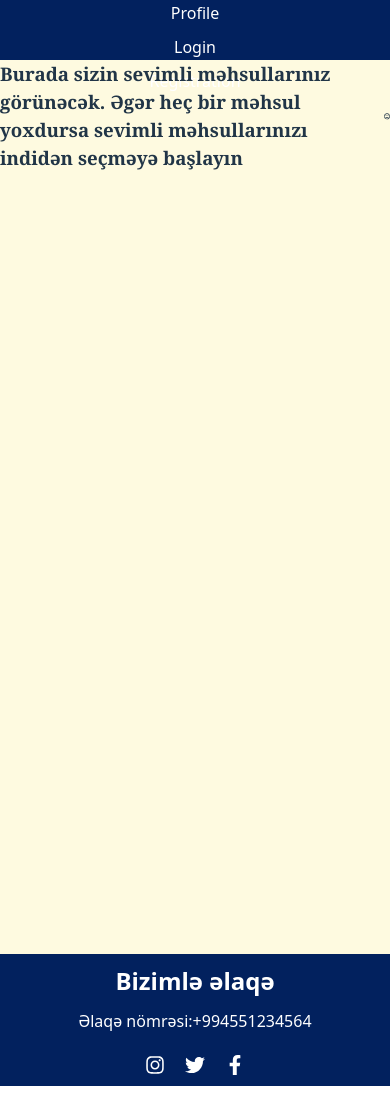
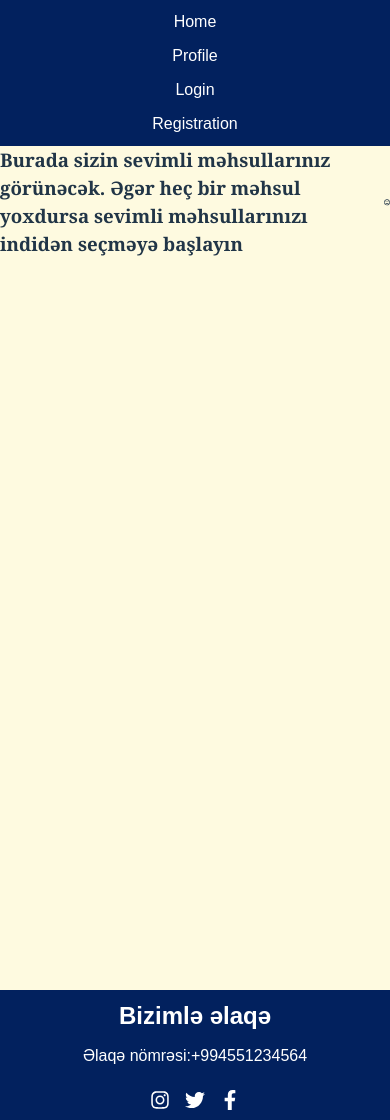
Before and after one commit to Ilaha206/Project, a React (Vite) app in the folder FE/: page /user in a window 390 px wide. Before the commit the page ends 1086 px from the top, so only its background shows below. Built offline with nearby package versions, Linux system fonts and the light colour scheme.

Commit message:
Implemented responsive design for Detail page

```diff
--- a/FE/src/App.css
+++ b/FE/src/App.css
@@ -5,6 +5,7 @@
 }
 
 body {
+  font-family: sans-serif;
   background-color: #fefae0;
   height: 100%;
 }
--- a/FE/src/Components/Footer/Footer.css
+++ b/FE/src/Components/Footer/Footer.css
@@ -1,8 +1,11 @@
 .footer_section {
   background-color: rgb(2, 33, 94);
-    margin-top: 50px;
   padding: 1rem;
+  margin: 0;
+  width: 100%;
+  box-sizing: border-box;
 }
+
 
 .contact {
     display: flex;
@@ -39,9 +42,38 @@ h2 {
     font-size: 20px;
 }
 
+/* Mobil cihazlar (<=600px) üçün */
 @media (max-width: 600px) {
+  .footer_section {
+    padding: 15px;
+    text-align: center;
+  }
+
   .footer_icons {
     flex-direction: column;
     gap: 15px;
+    align-items: center;
+  }
+
+  .phone_number,
+  .icons {
+    font-size: 16px;
+  }
+
+  .icons {
+    gap: 15px;
+    font-size: 20px;
   }
 }
+
+/* Planşetlər (601px–900px) üçün */
+@media (min-width: 601px) and (max-width: 900px) {
+  .footer_icons {
+    gap: 30px;
+  }
+
+  .phone_number,
+  .icons {
+    font-size: 18px;
+  }
+}
--- a/FE/src/Components/Navbar/Navbar.css
+++ b/FE/src/Components/Navbar/Navbar.css
@@ -47,10 +47,35 @@ li {
   box-shadow: 0 0 5px rgba(0, 0, 0, 0.2);
 }
 
+/* Mobil cihazlar (<=600px) üçün */
 @media (max-width: 600px) {
+  .navbar {
+    flex-direction: column;
+    height: auto;
+    padding: 10px 0;
+  }
+
   .options ul {
     flex-direction: column;
+    align-items: center;
     gap: 10px;
-    align-items: center;
+    padding: 0;
+    margin: 0;
+  }
+
+  .options ul li a {
+    font-size: 16px;
+    padding: 8px 16px;
   }
 }
+
+/* Planşetlər (601px–900px) üçün */
+@media (min-width: 601px) and (max-width: 900px) {
+  .options ul {
+    gap: 50px;
+  }
+
+  .options ul li a {
+    font-size: 18px;
+  }
+}
--- /dev/null
+++ b/FE/src/MainRoot.css
@@ -0,0 +1,9 @@
+.page-container {
+  min-height: 100vh;
+  display: flex;
+  flex-direction: column;
+}
+
+.content {
+  flex: 1;
+}
--- a/FE/src/MainRoot.jsx
+++ b/FE/src/MainRoot.jsx
@@ -1,16 +1,18 @@
-import { Outlet } from "react-router"
-import Navbar from "./Components/Navbar/Navbar"
-import Footer from "./Components/Footer/Footer"
-
+import { Outlet } from "react-router";
+import Navbar from "./Components/Navbar/Navbar";
+import Footer from "./Components/Footer/Footer";
+import "./MainRoot.css"; // bunu da əlavə et, aşağıdakı CSS-ə görə
 
 function MainRoot() {
-    return (
-        <>
-            <Navbar />
-            <Outlet />
-            <Footer />
-        </>
-    )
+  return (
+    <div className="page-container">
+      <Navbar />
+      <main className="content">
+        <Outlet />
+      </main>
+      <Footer />
+    </div>
+  );
 }
 
-export default MainRoot
+export default MainRoot;
--- a/FE/src/Pages/Detail/Detail.css
+++ b/FE/src/Pages/Detail/Detail.css
@@ -27,3 +27,29 @@
     margin: 0;
     text-align: center;
 }
+
+/* ✅ Mobil görünüş */
+@media (max-width: 600px) {
+  .detail_card {
+    width: 90%;
+    padding: 15px;
+  }
+
+  .title {
+    font-size: 20px;
+  }
+
+  .description,
+  .price,
+  .phone,
+  .icon_instagram {
+    font-size: 16px;
+  }
+}
+
+/* ✅ Tablet görünüş */
+@media (min-width: 601px) and (max-width: 900px) {
+  .detail_card {
+    width: 70%;
+  }
+}
```
Lines whose indentation alone changed are shown as unchanged.
